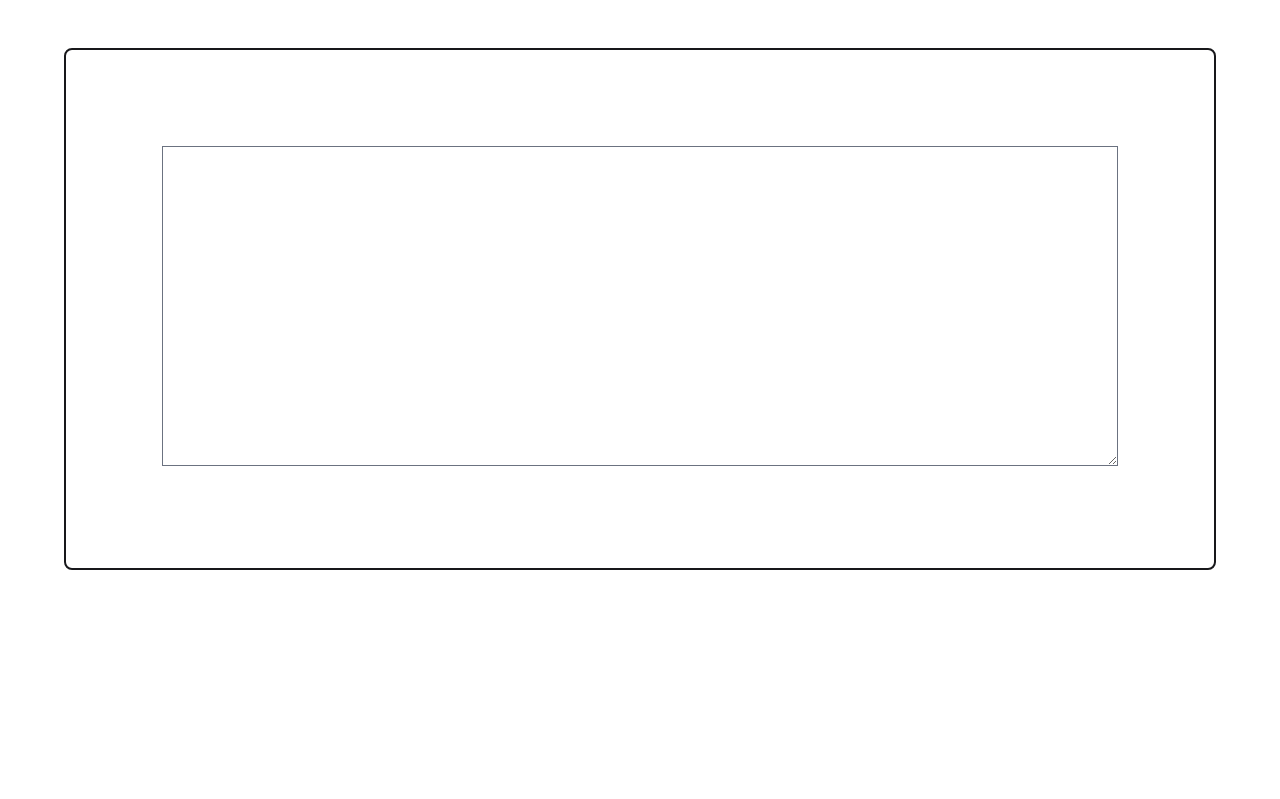
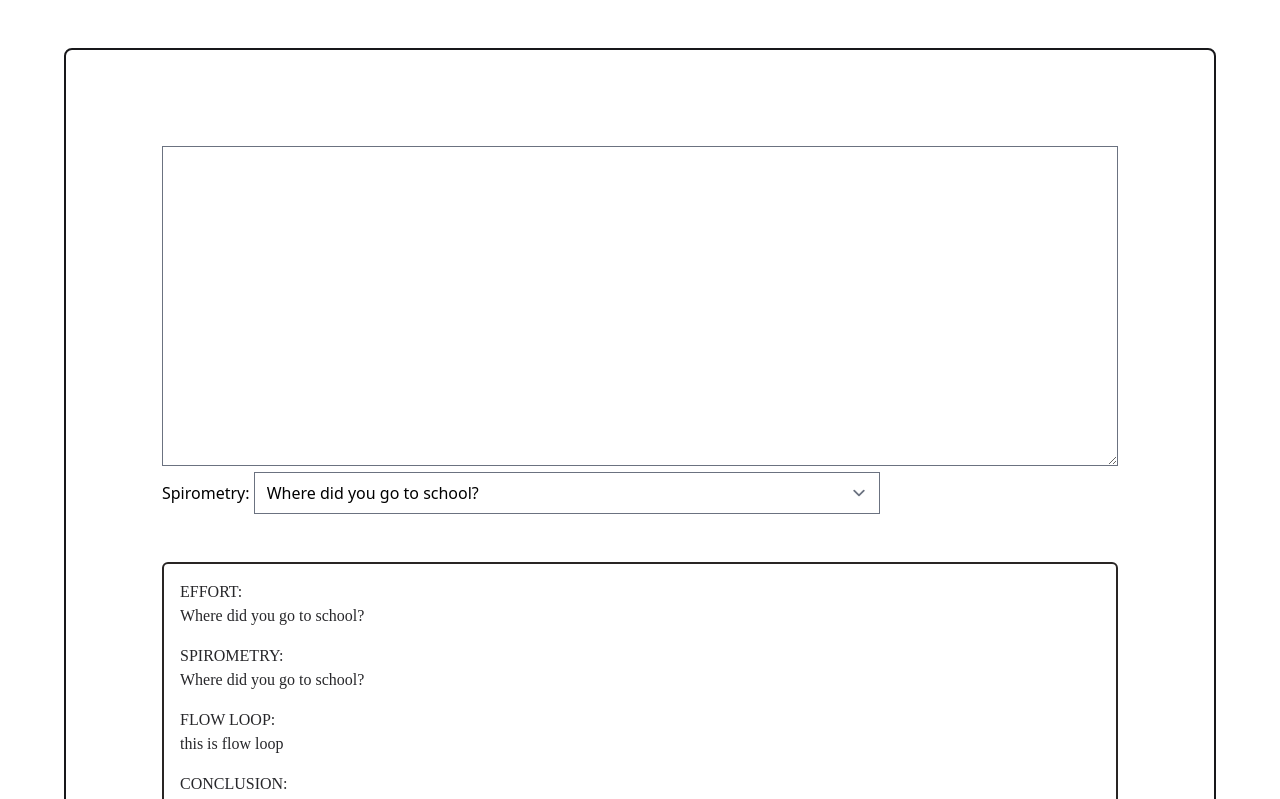
Before and after one commit to kangruixiang/pft-svelte, a Svelte app: page / in a window 1280 px wide. Shown: the top 799 px of the page. Built offline with nearby package versions, Linux system fonts and the light colour scheme; the HTML template or start-up script is replaced by a standard one; a web font is replaced by a local one.

Commit message:
updated formatted

```diff
--- a/package.json
+++ b/package.json
@@ -11,6 +11,7 @@
     "@rollup/plugin-commonjs": "^17.0.0",
     "@rollup/plugin-node-resolve": "^11.0.0",
     "@tailwindcss/forms": "^0.4.0",
+    "@tailwindcss/typography": "^0.5.7",
     "autoprefixer": "^10.4.2",
     "postcss": "^8.4.7",
     "rollup": "^2.3.4",
--- a/src/App.svelte
+++ b/src/App.svelte
@@ -36,7 +36,7 @@
       @apply text-lg font-bold uppercase mb-2;
     }
     p {
-      @apply text-zinc-800 text-xl font-serif;
+      @apply text-zinc-800 pb-4 font-serif;
     }
     ::selection {
       @apply bg-slate-200;
--- a/src/Pft.svelte
+++ b/src/Pft.svelte
@@ -5,10 +5,25 @@
   let formattedData = "";
   let FEV1, FVC, FEVFVC, TLC, RV, RVTLC, DLCOunc, DLCOcor;
 
+  let spirometries = [
+    { id: 1, text: `Where did you go to school?` },
+    { id: 2, text: `What is your mother's name?` },
+    {
+      id: 3,
+      text: `What is another personal fact that an attacker could easily find with Google?`,
+    },
+  ];
+
+  let selected;
+  $: console.log(selected);
+
+  let flowLoop = "this is flow loop";
+
   $: console.log(formattedData);
 
   function setVariables() {
-    formattedData = d3.tsvParse(data);
+    formattedData = data.replace(/^\s*\n/gm, "");
+    formattedData = d3.tsvParse(formattedData);
     FEV1 = formattedData.find((item) => item.Variable === "FEV1");
     FVC = formattedData.find((item) => item.Variable === "FVC");
     FEVFVC = formattedData.find((item) => item.Variable === "FEV1/FVC");
@@ -75,3 +90,36 @@
   FEV1: {TLC.LLN}, {TLC.Pre}, {TLC.Perc}
   FEV1: {RV.LLN}, {RV.Pre}, {RV.Perc}
 {/if}
+
+<label for="spirometry">Spirometry:</label>
+<select class=".select" name="spirometry" id="" bind:value={selected}>
+  {#each spirometries as question}
+    <option value={question}>{question.text}</option>
+  {/each}
+</select>
+
+<div class="border-2 p-4 mt-12 border-stone-800 rounded-md  ">
+  <p>
+    EFFORT: <br />
+    {#if selected}
+      {selected.text}
+    {/if}
+  </p>
+
+  <p>
+    SPIROMETRY: <br />
+    {#if selected}
+      {selected.text}
+    {/if}
+  </p>
+
+  <p>
+    FLOW LOOP: <br />
+    {flowLoop}
+  </p>
+
+  <p>
+    CONCLUSION: <br />
+    {flowLoop}
+  </p>
+</div>
--- a/tailwind.config.js
+++ b/tailwind.config.js
@@ -14,5 +14,5 @@ module.exports = {
     },
     extend: {},
   },
-  plugins: [require("@tailwindcss/forms")],
+  plugins: [require("@tailwindcss/forms"), require("@tailwindcss/typography")],
 };
```
Also changed, not shown: 4 other files (tests, documents, lock files or other folders).
